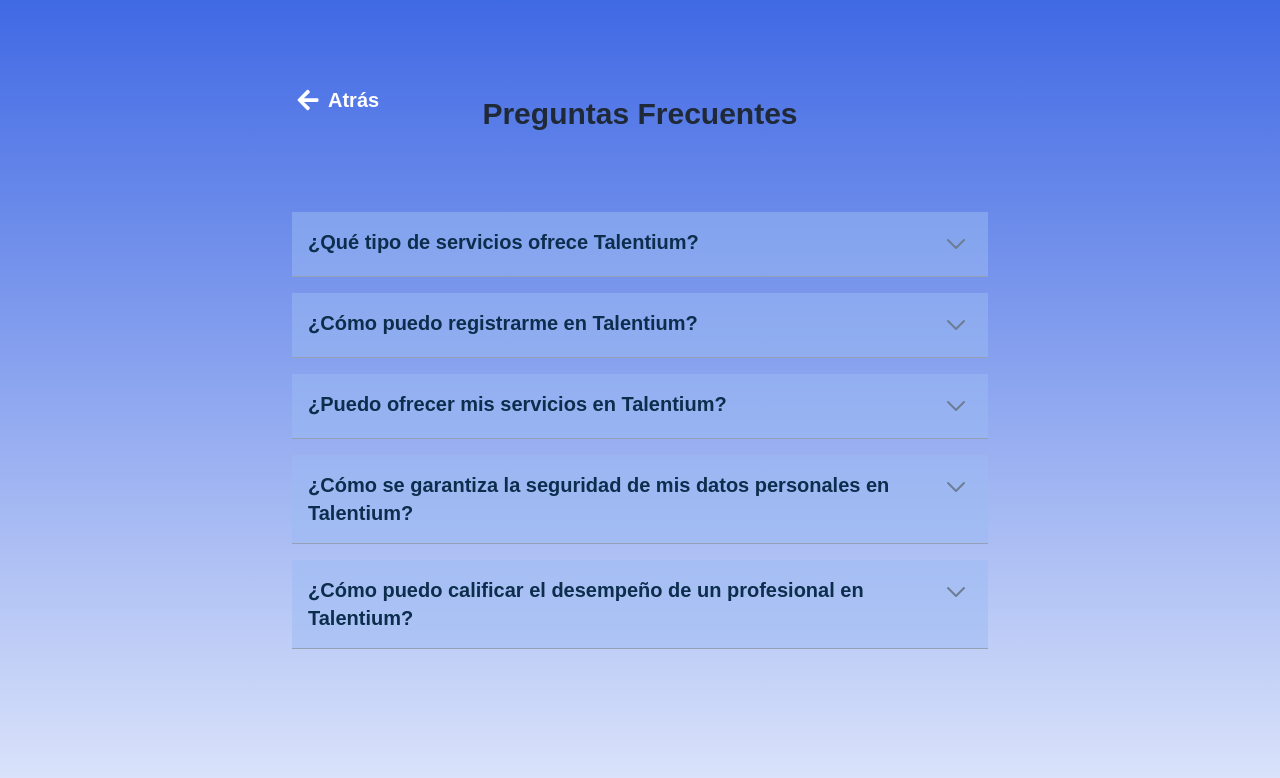
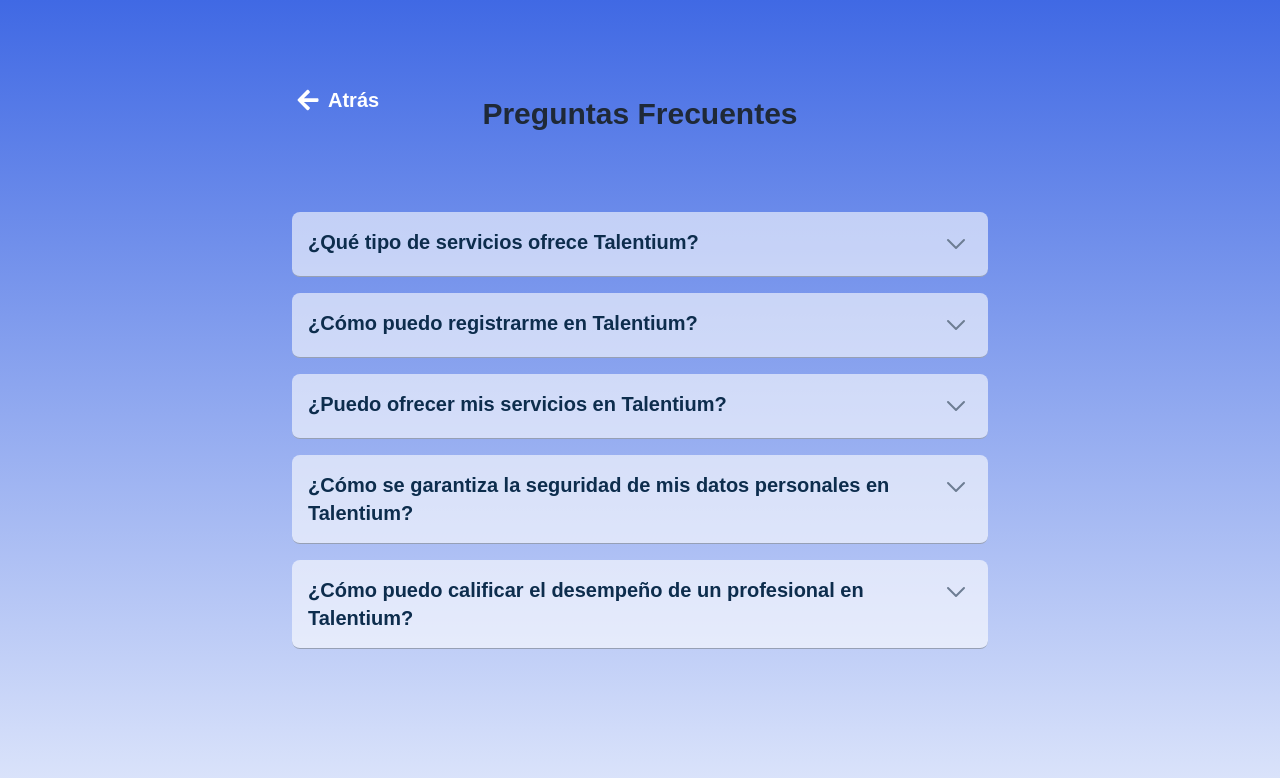
Before and after one commit to nicolemos/Talentium, a React (Vite) app in the folder FrontEnd/talentium-mvp/: page /preguntas-frecuentes in a window 1280 px wide. Shown: the top 778 px of the page. Built offline with nearby package versions, Linux system fonts and the light colour scheme.

Commit message:
add bg btn

```diff
--- a/FrontEnd/talentium-mvp/src/components/FaqDesplegable.tsx
+++ b/FrontEnd/talentium-mvp/src/components/FaqDesplegable.tsx
@@ -13,8 +13,8 @@
         <div
             className={
                 isActive
-                    ? 'linear-transition active flex flex-col border-b border-[#96a0b5] border-t-[#96a0b5] bg-royal-blue-300/50 pb-3'
-                    : 'linear-transition flex flex-col border-b border-[#96a0b5] bg-royal-blue-300/50'
+                    ? 'linear-transition active flex flex-col border-b border-[#96a0b5] border-t-[#96a0b5] rounded-lg bg-white/60  pb-3'
+                    : 'linear-transition flex flex-col border-b border-[#96a0b5] rounded-lg bg-white/60 '
             }
         >
             {/* question */}
```
